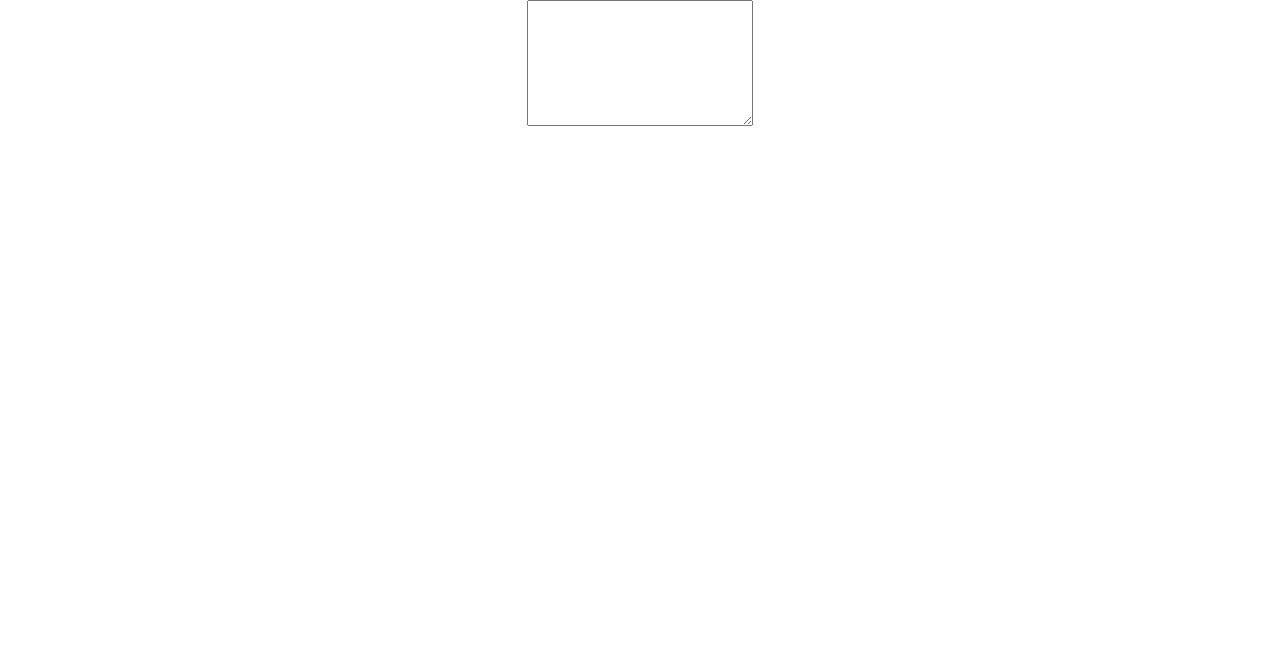
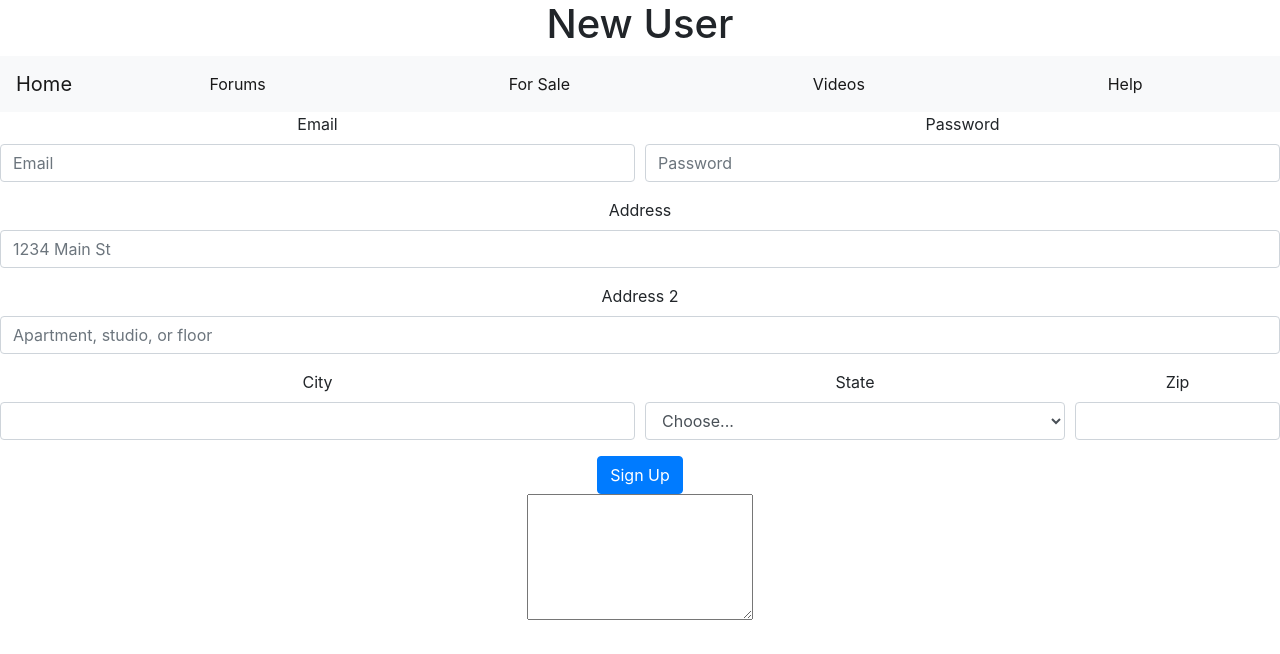
Before and after one commit to dsorensen00/cars-frontend, a React (Create React App) app: page /newuser in a window 1280 px wide. Shown: the top 654 px of the page. Built offline with nearby package versions, Linux system fonts and the light colour scheme.

Commit message:
new-user

```diff
--- /dev/null
+++ b/src/Components/AddNewUser.js
@@ -0,0 +1,56 @@
+import React from 'react'
+import Navbar from './Navbar'
+
+
+export default () => {
+
+
+
+    return(
+        <>
+                <h1>New User</h1>
+                <Navbar/>
+
+                <form>
+        <div class="form-row">
+            <div class="form-group col-md-6">
+            <label for="inputEmail4">Email</label>
+            <input type="email" class="form-control" id="inputEmail4" placeholder="Email"/>
+            </div>
+            <div class="form-group col-md-6">
+            <label for="inputPassword4">Password</label>
+            <input type="password" class="form-control" id="inputPassword4" placeholder="Password"/>
+            </div>
+        </div>
+        <div class="form-group">
+            <label for="inputAddress">Address</label>
+            <input type="text" class="form-control" id="inputAddress" placeholder="1234 Main St"/>
+        </div>
+        <div class="form-group">
+            <label for="inputAddress2">Address 2</label>
+            <input type="text" class="form-control" id="inputAddress2" placeholder="Apartment, studio, or floor"/>
+        </div>
+        <div class="form-row">
+            <div class="form-group col-md-6">
+            <label for="inputCity">City</label>
+            <input type="text" class="form-control" id="inputCity"/>
+            </div>
+            <div class="form-group col-md-4">
+            <label for="inputState">State</label>
+            <select id="inputState" class="form-control">
+                <option selected>Choose...</option>
+                <option>...</option>
+            </select>
+            </div>
+            <div class="form-group col-md-2">
+            <label for="inputZip">Zip</label>
+            <input type="text" class="form-control" id="inputZip"/>
+            </div>
+        </div>
+
+        <button type="submit" class="btn btn-primary">Sign Up</button>
+        </form>
+
+
+        </>
+    )}
--- /dev/null
+++ b/src/Components/LoginButton.js
@@ -0,0 +1,10 @@
+import React from 'react'
+
+export default () => {
+
+
+    return(
+        <form>
+            <button><a href="/login">Login</a></button>
+        </form>
+    )}
--- a/src/Components/Routing.js
+++ b/src/Components/Routing.js
@@ -5,6 +5,8 @@ import Home from '../Pages/Home'
 import ForSale from './ForSale'
 import Videos from './Videos'
 import Help from './Help'
+import LoginScreen from '../Pages/LoginScreen'
+import NewUser from '../Pages/NewUser'
 
 export default () => {
 
@@ -16,6 +18,9 @@ export default () => {
         <Route path="/forsale" component={ForSale}/>
         <Route path="/videos" component={Videos}/>
         <Route path="/help" component={Help}/>
+        <Route path="/login" component={LoginScreen}/>
+        <Route path="/newuser" component={NewUser}/>
+
     </Switch>
 </Router>
     )}
--- a/src/Pages/Home.js
+++ b/src/Pages/Home.js
@@ -1,13 +1,13 @@
 import React from 'react'
 import Navbar from '../Components/Navbar'
-import Login from '../Components/Login'
+import LoginButton from '../Components/LoginButton'
 
 
 export default() => {
     return(
     <div className='App'>
         <h1>My Dream Garage</h1>
-        <Login/>
+        <LoginButton/>
         <Navbar/>
         <div className="row">
 
--- /dev/null
+++ b/src/Pages/LoginScreen.js
@@ -0,0 +1,19 @@
+import React from 'react'
+import Login from '../Components/Login'
+
+
+
+
+
+export default () =>{
+
+
+
+    return (
+
+<Login/>
+
+
+
+
+)}
--- /dev/null
+++ b/src/Pages/NewUser.js
@@ -0,0 +1,14 @@
+import React from 'react'
+import AddNewUser from '../Components/AddNewUser'
+
+
+
+export default () => {
+
+
+    return(
+
+<AddNewUser/>
+
+    )
+}
```
